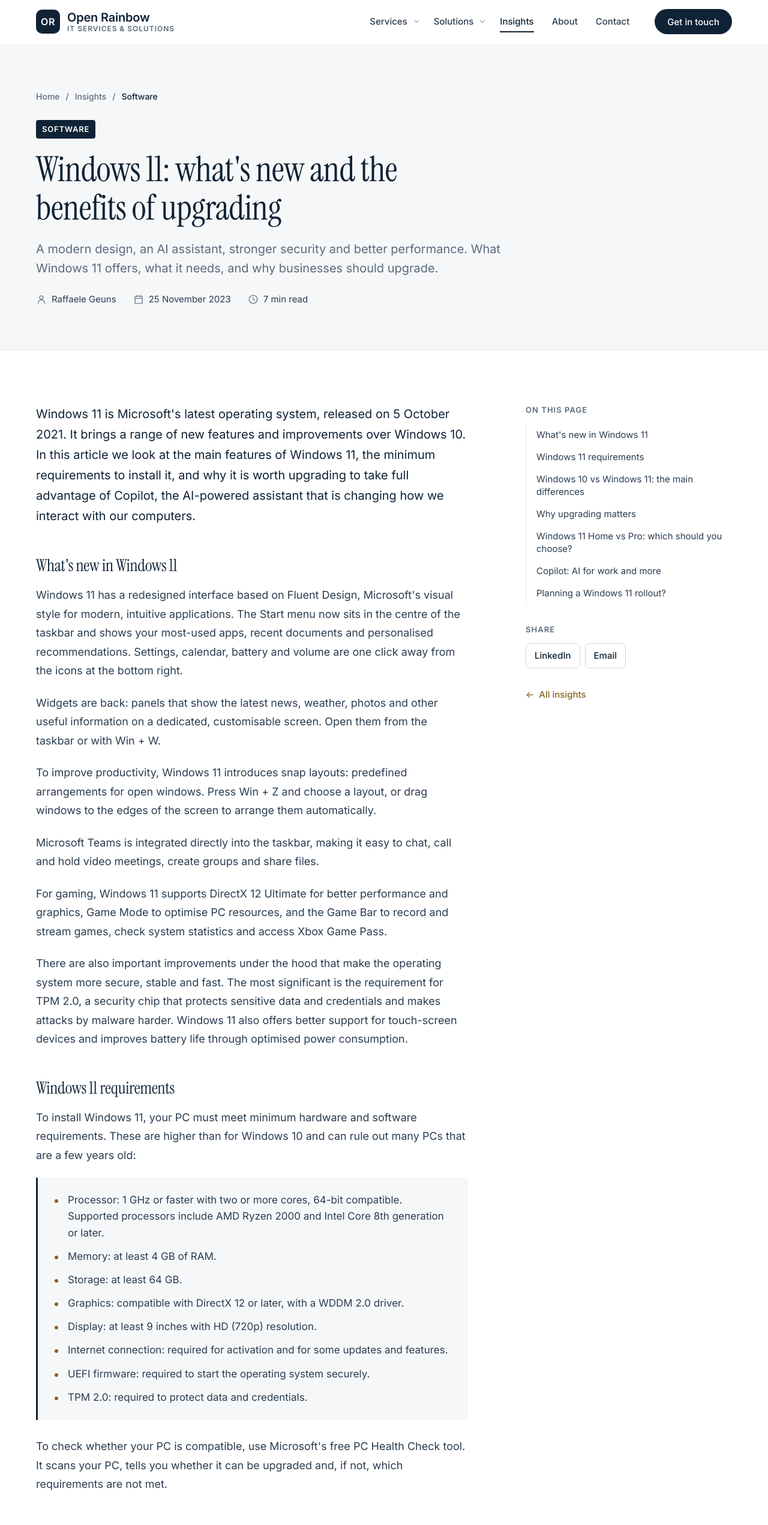
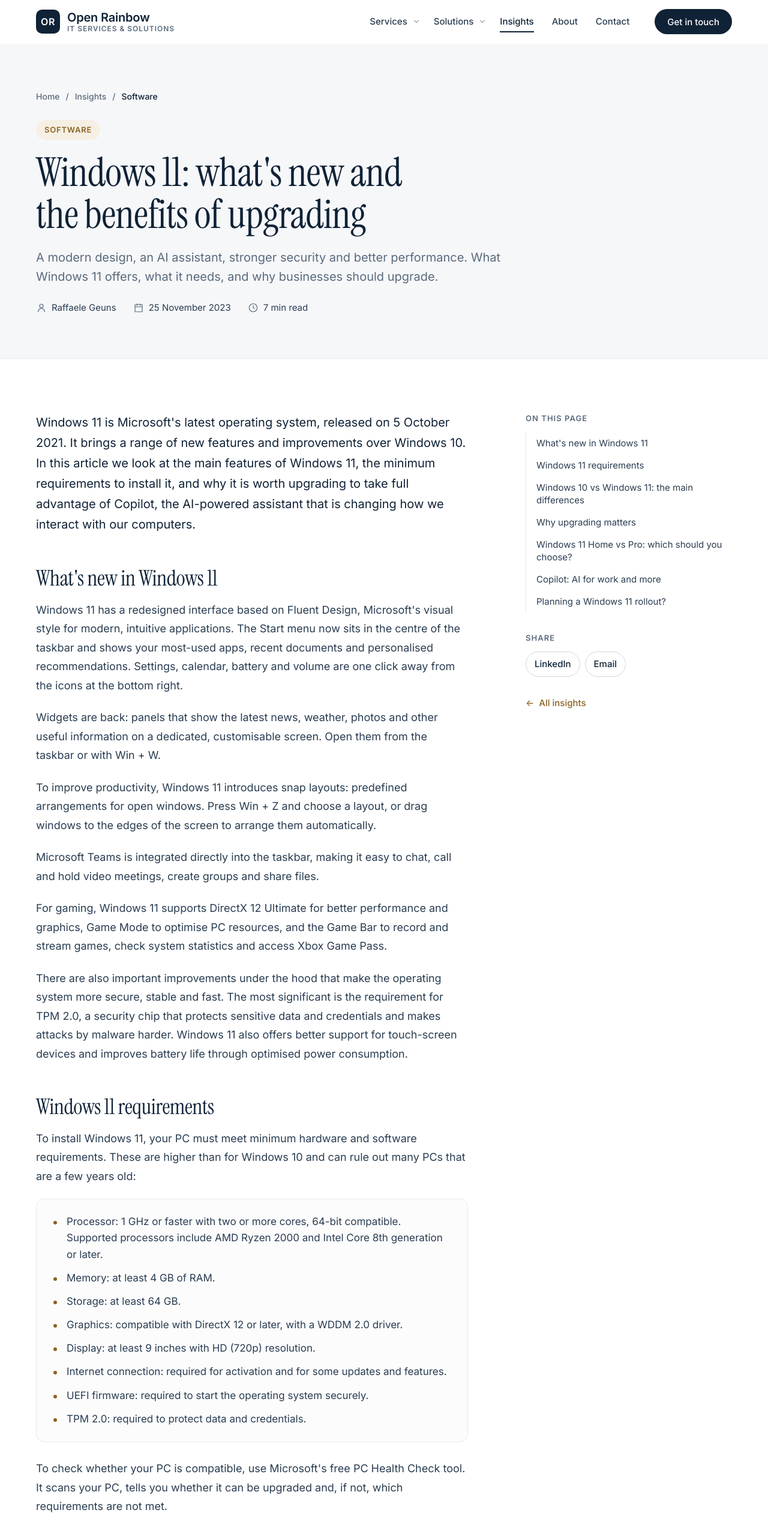
Before and after one commit to JANGILIVENKATESWARARAO/openrainbow, an Angular app: page /insights/windows-11-whats-new-and-the-benefits-of-upgrading in a window 1280 px wide. Shown: the top 2542 px of the page at 60% size. Built offline with nearby package versions, Linux system fonts and the light colour scheme.

Commit message:
Insights, article, about and contact pages in the new style

```diff
--- a/src/app/pages/about/about.component.html
+++ b/src/app/pages/about/about.component.html
@@ -1,6 +1,8 @@
 <or-page-hero
   crumb="About"
-  title="A responsible and responsive IT partner."
+  eyebrow="About us"
+  title="A responsible and responsive"
+  emphasis="IT partner"
   lead="Formed to provide technical consultancy and Agile services to corporate IT organisations, we now deliver full IT services directly to a wide variety of organisations."
 />
 
@@ -34,7 +36,7 @@
     <div class="section-head">
       <div>
         <p class="eyebrow">Working with us</p>
-        <h2>However you choose to engage.</h2>
+        <h2>However you choose to <em>engage</em></h2>
       </div>
       <p>We are flexible about how we work with you. We never compromise on the quality of our people, our advice, our services or your solutions.</p>
     </div>
@@ -54,7 +56,7 @@
     <div class="section-head">
       <div>
         <p class="eyebrow">Offices</p>
-        <h2>Where to find us.</h2>
+        <h2>Where to <em>find us</em></h2>
       </div>
     </div>
     <div class="offices">
--- a/src/app/pages/about/about.component.scss
+++ b/src/app/pages/about/about.component.scss
@@ -37,22 +37,25 @@
 }
 
 .story__lead {
-  font-size: clamp(24px, 2.4vw, 30px);
-  line-height: 1.3;
-  letter-spacing: -0.015em;
+  font-family: var(--font-display);
+  font-size: clamp(32px, 3.4vw, 44px);
+  line-height: 1.15;
   color: var(--ink) !important;
 }
 
 .ways {
   display: grid;
   grid-template-columns: repeat(3, minmax(0, 1fr));
-  gap: 32px;
+  gap: 20px;
 
   li {
     display: grid;
     gap: 10px;
-    padding-top: 20px;
-    border-top: 2px solid var(--ink);
+    align-content: start;
+    padding: 28px;
+    border: 1px solid var(--line);
+    border-radius: var(--radius-card);
+    background: #fff;
   }
 
   h3 { font-size: 22px; }
@@ -69,7 +72,8 @@
     gap: 2px;
     padding: 32px;
     border: 1px solid var(--line);
-    border-radius: 10px;
+    border-radius: var(--radius-card);
+    background: var(--card);
     font-style: normal;
     font-size: 18px;
   }
--- a/src/app/pages/article/article.component.scss
+++ b/src/app/pages/article/article.component.scss
@@ -27,20 +27,20 @@
 }
 
 .head__cat {
-  padding: 5px 10px;
-  border-radius: 4px;
-  background: var(--navy-800);
+  padding: 6px 14px;
+  border-radius: 999px;
+  background: var(--accent-soft);
   font-weight: 600;
   font-size: 13px;
   letter-spacing: 0.06em;
   text-transform: uppercase;
-  color: #fff;
+  color: var(--accent);
 }
 
 h1 {
-  max-width: 24ch;
-  font-size: clamp(36px, 4.6vw, 58px);
-  line-height: 1.1;
+  max-width: 22ch;
+  font-size: clamp(42px, 5.2vw, 68px);
+  line-height: 1.05;
 }
 
 .head__lead {
@@ -78,9 +78,9 @@ h1 {
   p { margin: 0 0 22px; }
 
   h2 {
-    margin: 48px 0 16px;
-    font-size: 28px;
-    line-height: 1.25;
+    margin: 52px 0 16px;
+    font-size: 36px;
+    line-height: 1.15;
     scroll-margin-top: calc(var(--header-h) + 24px);
   }
 
@@ -89,9 +89,9 @@ h1 {
     gap: 12px;
     margin: 0 0 28px;
     padding: 24px 28px;
-    border-left: 3px solid var(--navy-800);
-    background: var(--paper);
-    border-radius: 0 8px 8px 0;
+    border: 1px solid var(--line);
+    background: var(--card);
+    border-radius: var(--radius-card);
   }
 
   li {
@@ -184,7 +184,7 @@ h1 {
   a {
     padding: 8px 14px;
     border: 1px solid var(--line-strong);
-    border-radius: var(--radius);
+    border-radius: 999px;
     font-weight: 500;
     font-size: 15px;
     color: var(--ink);
@@ -200,7 +200,7 @@ h1 {
 .more {
   border-top: 1px solid var(--line);
 
-  h2 { margin-bottom: 32px; font-size: 32px; }
+  h2 { margin-bottom: 32px; font-size: 44px; }
 }
 
 .more__list {
--- a/src/app/pages/contact/contact.component.html
+++ b/src/app/pages/contact/contact.component.html
@@ -1,6 +1,8 @@
 <or-page-hero
   crumb="Contact"
-  title="Talk to our team."
+  eyebrow="Contact"
+  title="Talk to"
+  emphasis="our team"
   lead="Tell us about your requirements and a member of our team will respond to your enquiry."
 />
 
--- a/src/app/pages/contact/contact.component.scss
+++ b/src/app/pages/contact/contact.component.scss
@@ -42,7 +42,7 @@ textarea {
   min-height: 50px;
   padding: 12px 14px;
   border: 1px solid var(--line-strong);
-  border-radius: var(--radius);
+  border-radius: 10px;
   background: var(--bg);
   color: var(--ink);
   font: 400 16px/1.4 var(--font-sans);
@@ -115,7 +115,7 @@ textarea { resize: vertical; min-height: 160px; }
   justify-items: start;
   padding: 48px 40px;
   border: 1px solid var(--line);
-  border-radius: 10px;
+  border-radius: var(--radius-card);
   background: var(--paper);
 
   h2 { font-size: clamp(28px, 3vw, 36px); }
--- a/src/app/pages/insights/insights.component.html
+++ b/src/app/pages/insights/insights.component.html
@@ -1,13 +1,15 @@
 <or-page-hero
   crumb="Insights"
-  title="Insights"
+  eyebrow="Insights"
+  title="Ideas from"
+  emphasis="our team"
   lead="Guidance, news and analysis on the technology that runs your business, from the Open Rainbow team."
 />
 
 <section class="section">
   <div class="container">
     @if (featured(); as post) {
-      <a class="feature" [routerLink]="['/insights', post.slug]">
+      <a class="feature card-soft" [routerLink]="['/insights', post.slug]">
         <div class="feature__panel" aria-hidden="true">
           <span class="feature__cat">{{ post.category }}</span>
           <or-icon name="laptop" />
@@ -32,7 +34,7 @@
       <ul class="grid">
         @for (post of rest(); track post.slug) {
           <li>
-            <a class="card" [routerLink]="['/insights', post.slug]">
+            <a class="card card-soft" [routerLink]="['/insights', post.slug]">
               <div class="meta">
                 <span class="meta__cat">{{ post.category }}</span>
                 <span>{{ post.date | date: 'd MMM y' }}</span>
--- a/src/app/pages/insights/insights.component.scss
+++ b/src/app/pages/insights/insights.component.scss
@@ -4,15 +4,10 @@
   display: grid;
   grid-template-columns: minmax(0, 5fr) minmax(0, 7fr);
   overflow: hidden;
-  border: 1px solid var(--line);
-  border-radius: 12px;
+  border-radius: 18px;
+  background: #fff;
   text-decoration: none;
-  transition: border-color 0.25s var(--ease), box-shadow 0.25s var(--ease);
 
-  &:hover {
-    border-color: var(--line-strong);
-    box-shadow: 0 32px 64px -40px rgba(15, 34, 54, 0.45);
-  }
   &:hover .arrow-link span { transform: translateX(4px); }
 }
 
@@ -24,6 +19,7 @@
   min-height: 320px;
   background:
     linear-gradient(135deg, rgba(255, 255, 255, 0.06) 0 1px, transparent 1px 100%) 0 0 / 28px 28px,
+    radial-gradient(90% 80% at 100% 0%, rgba(138, 98, 32, 0.35), transparent 60%),
     linear-gradient(160deg, var(--navy-700), var(--navy-900));
   color: #fff;
 
@@ -36,7 +32,7 @@
   top: 24px;
   padding: 6px 10px;
   border: 1px solid rgba(255, 255, 255, 0.25);
-  border-radius: 4px;
+  border-radius: 999px;
   font-weight: 600;
   font-size: 13px;
   letter-spacing: 0.06em;
@@ -49,7 +45,7 @@
   align-content: center;
   padding: clamp(28px, 4vw, 56px);
 
-  h2 { font-size: clamp(28px, 3vw, 40px); }
+  h2 { font-size: clamp(34px, 3.6vw, 48px); }
   p { color: var(--muted); font-size: 18px; }
 }
 
@@ -68,9 +64,9 @@
 }
 
 .meta__cat {
-  padding: 4px 10px;
-  border-radius: 4px;
-  background: var(--paper);
+  padding: 4px 12px;
+  border-radius: 999px;
+  background: var(--accent-soft);
   font-weight: 600;
   color: var(--ink);
 }
@@ -100,12 +96,7 @@
   align-content: start;
   height: 100%;
   padding: 32px;
-  border: 1px solid var(--line);
-  border-radius: 10px;
   text-decoration: none;
-  transition: border-color 0.2s;
-
-  &:hover { border-color: var(--line-strong); }
   h3 { font-size: 21px; }
   p { color: var(--muted); font-size: 16px; }
 }
```
